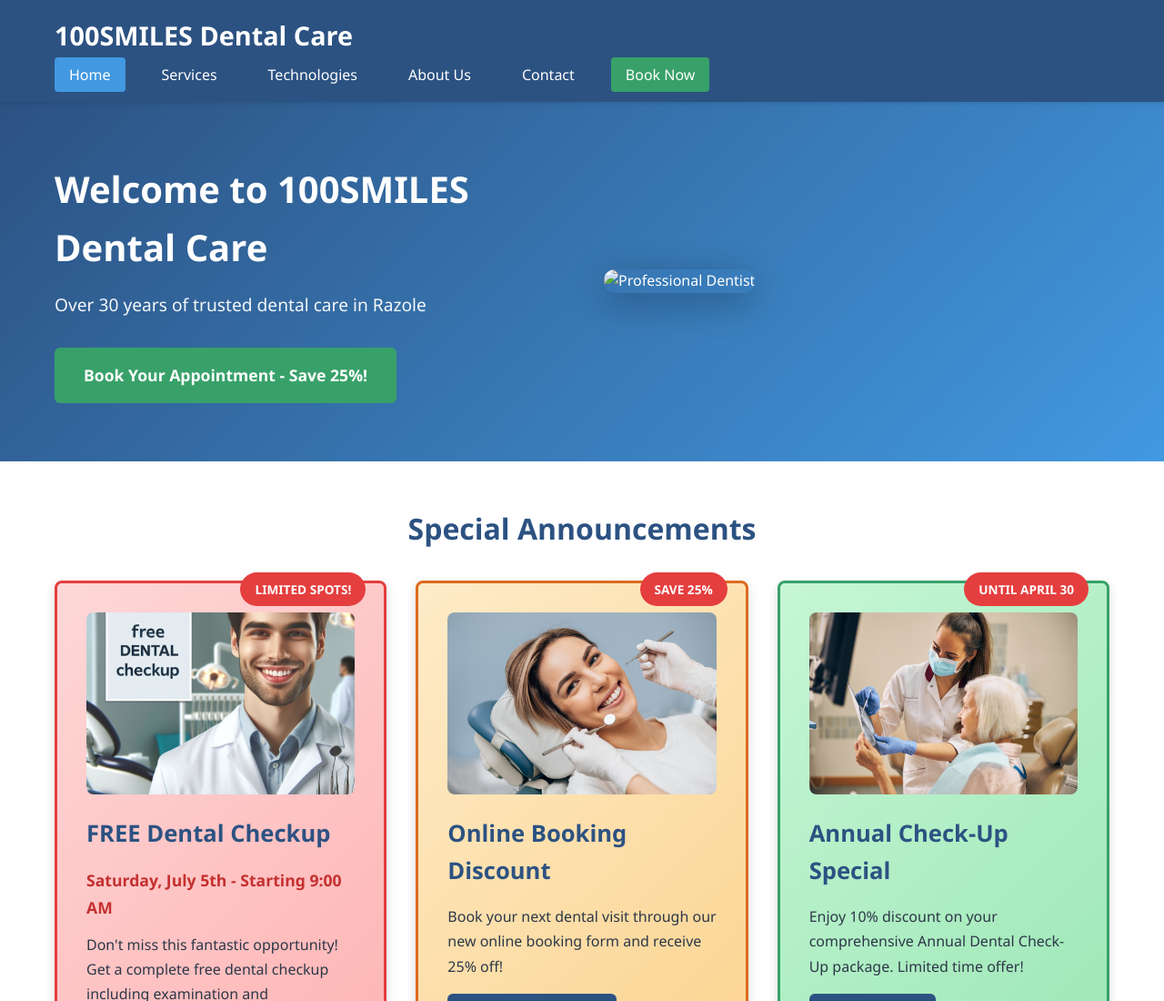
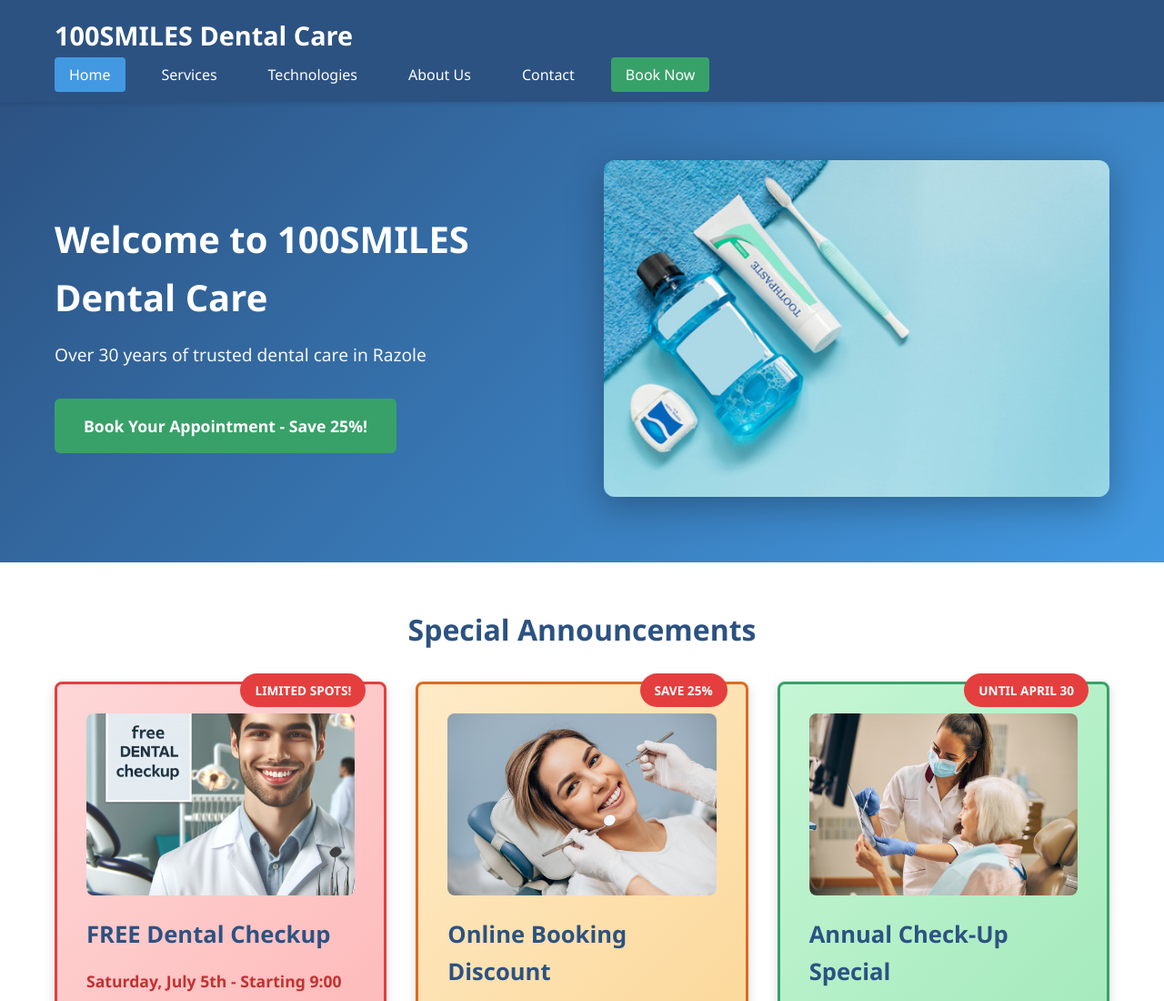
Before and after one commit to LinnThant-svg/Linn_Thant, a plain HTML site: page index.html in a window 1280 px wide. Shown: the top 1100 px of the page at 91% size. Drawn offline with Linux system fonts and the light colour scheme; files whose address does not match are found by name.

Commit message:
Update index.html

```diff
--- a/index.html
+++ b/index.html
@@ -40,7 +40,7 @@
                         <a href="booking.html" class="cta-button">Book Your Appointment - Save 25%!</a>
                     </div>
                     <div class="hero-image">
-                        <img src="images/images 5.jpeg" alt="Professional Dentist">
+                        <img src="images 5.jpeg" alt="Professional Dentist">
                     </div>
                 </div>
             </div>
@@ -167,4 +167,5 @@
 
     <script src="script.js"></script>
 </body>
+
 </html>
```
